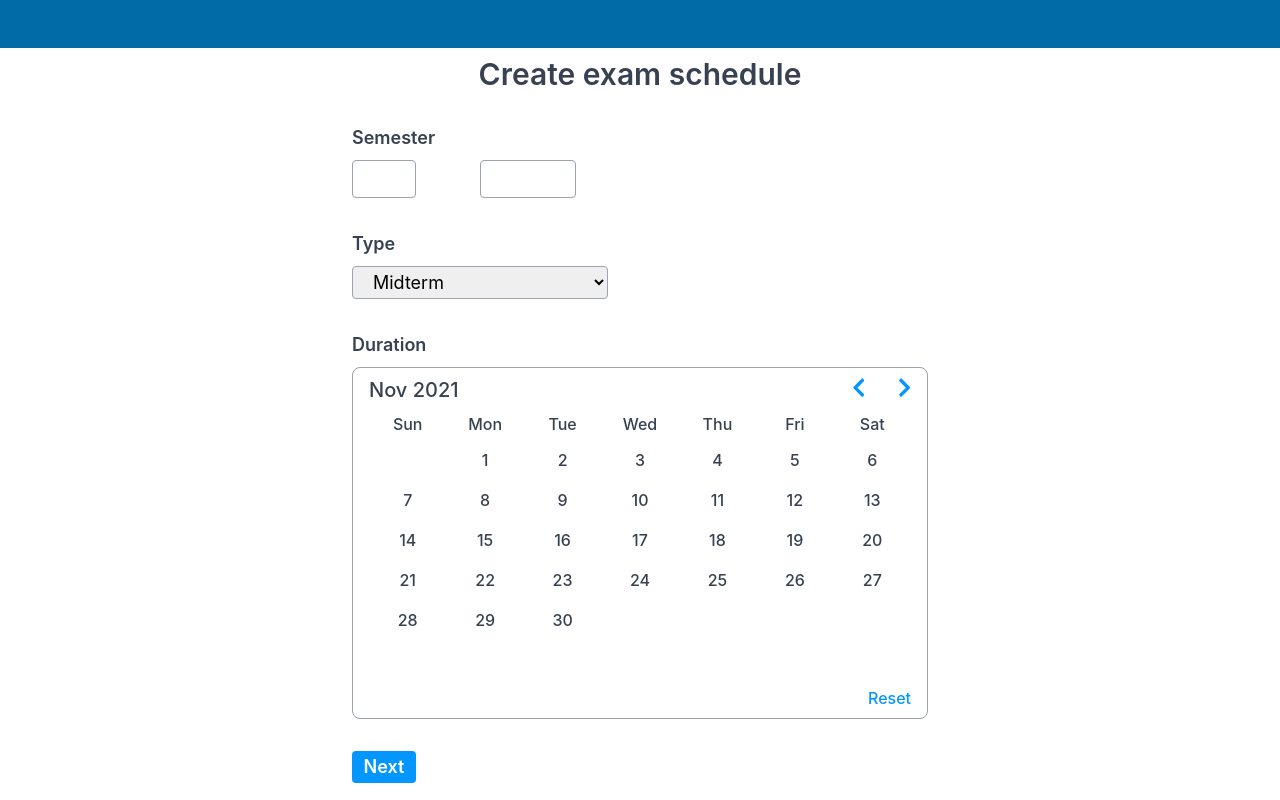
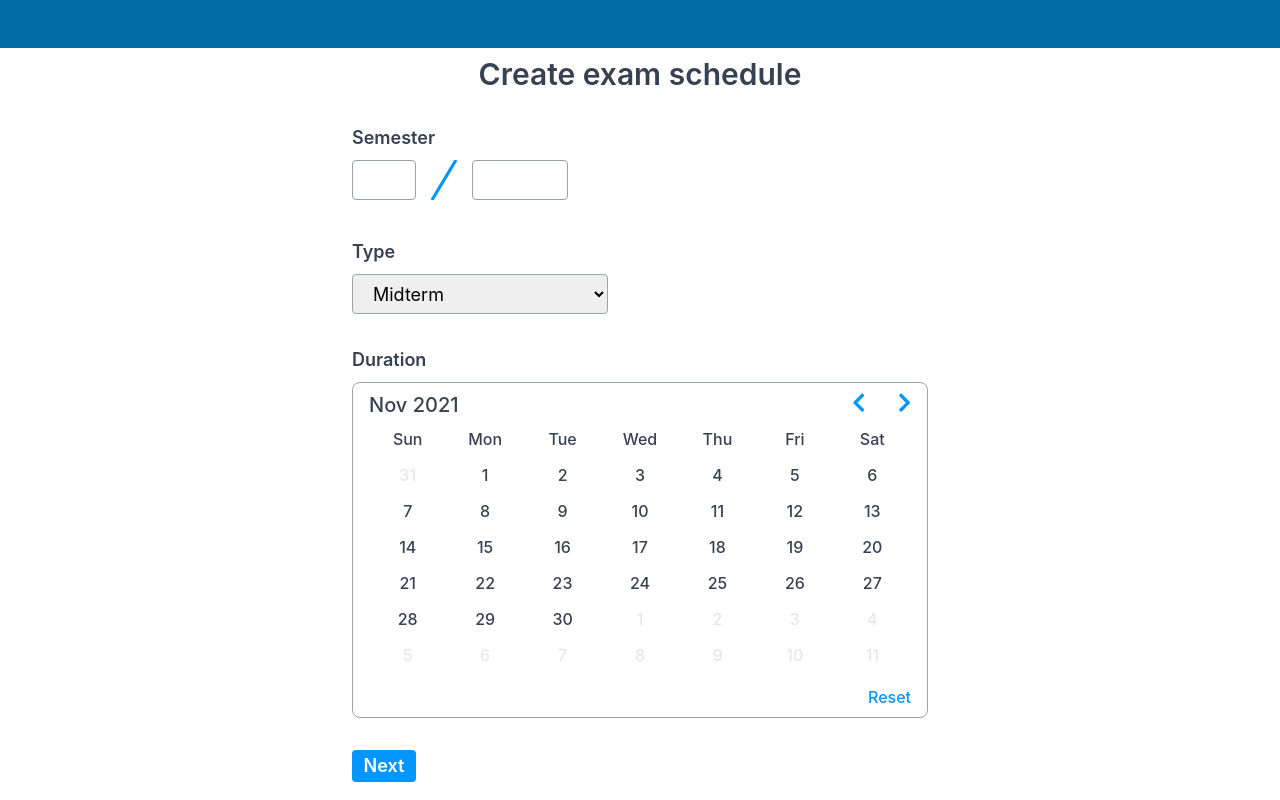
Before and after one commit to BevilKunG/project-exam-scheduling-frontend, a Next.js app: page /schedules/new in a window 1280 px wide. Built offline with nearby package versions, Linux system fonts and the light colour scheme.

Commit message:
refactor DayButton props in DatePicker

```diff
--- a/src/components/DatePicker.tsx
+++ b/src/components/DatePicker.tsx
@@ -71,28 +71,41 @@ function WeekDay() {
 function Day() {
   const {state, dispatch} = useDatePicker()
   const days = [
-    ...calculateBlankDays(state.current),
+    ...calculatePrevMonthDays(state.current),
     ...calculateDays(state.current),
+    ...calculateNextMonthDays(state.current),
   ]
 
-  function calculateBlankDays(iso: string) {
+  function calculatePrevMonthDays(iso: string) {
     const firstWeekDay = DateTime.fromISO(iso).startOf('month').weekday % 7
+    const prevMonth = DateTime.fromISO(iso).minus({months: 1})
+    const finalDateOfPrevMonth = DateTime.fromISO(`${prevMonth.toFormat('yyyy-MM')}-${prevMonth.daysInMonth}`)
+    const days = Array.from(Array(firstWeekDay).keys()).map((i) => {
+      const date = finalDateOfPrevMonth.minus({day: i}).toISODate()
+      return {
+        key: `prev-${date}`,
+        active: state.dates.includes(date),
+        disabled: true,
+        onClick: undefined,
+        day: DateTime.fromISO(date).toFormat('d'),
+      }
+    }).reverse()
 
-    const blanks = []
-    for (let i = 0; i < firstWeekDay; i++)
-      blanks.push(<div key={`blank-${i}`} />)
-
-    return blanks
+    return days
   }
 
   function calculateDays(iso: string) {
     const daysInMonth = DateTime.fromISO(iso).daysInMonth
-
-    const days = []
-    for (let i = 1; i <= daysInMonth; i++) {
-      const date = `${state.current}-${i < 10 ? '0' : ''}${i}`
+    const days = Array.from(Array(daysInMonth).keys())
+      .map((i) => i+1)
+      .map((d) => {
+        const date = DateTime.fromISO(iso).set({day: d}).toISODate()
         const isPicked = state.dates.includes(date)
-      const onDayButtonClick = () => {
+        return {
+          key: `day-button-${date}`,
+          active: isPicked,
+          disabled: false,
+          onClick: () => {
             const type = isPicked ? DatePickerActionType.Unpick : DatePickerActionType.Pick
             dispatch({
               type,
@@ -100,42 +113,67 @@ function Day() {
                 date
               }
             })
+          },
+          day: d,
+        }
+      })
+
+    return days
   }
 
-      days.push(
-        <div
-          key={`day-button-${date}`}
-          className="mx-auto">
-          <DayButton
-            isPicked={isPicked}
-            onClick={onDayButtonClick}
-            className="w-8 h-8 text-base font-medium text-gray-700 cursor-pointer">
-            {i}
-          </DayButton>
-        </div>
-      )
+  function calculateNextMonthDays(iso: string) {
+    const firstWeekDay = DateTime.fromISO(iso).startOf('month').weekday % 7
+    const daysInMonth = DateTime.fromISO(iso).daysInMonth
+    const firstDateOfNextMonth = DateTime.fromISO(iso).plus({months: 1}).set({day: 1})
+    const days = Array.from(Array(42 - firstWeekDay - daysInMonth).keys()).map((i) => {
+      const date = firstDateOfNextMonth.plus({day: i}).toISODate()
+      return {
+        key: `next-${date}`,
+        active: state.dates.includes(date),
+        disabled: true,
+        onClick: undefined,
+        day: DateTime.fromISO(date).toFormat('d'),
       }
+    })
 
     return days
   }
 
   return (
-    <div className="grid grid-cols-7 gap-y-2">
-      {days}
+    <div className="grid grid-cols-7 gap-y-1">
+      {days.map(({key, day, ...dayButtonProp}) => (
+        <DayButton
+          key={key}
+          {...dayButtonProp}
+          className="w-8 h-8 text-base font-medium text-gray-200 mx-auto">
+          {day}
+        </DayButton>
+      ))}
     </div>
   )
 }
 
 interface DayButtonProps {
-  isPicked: boolean
+  active?: boolean
+  disabled?: boolean
 }
 
 const DayButton = styled.button<DayButtonProps>`
-  ${({isPicked}) => isPicked && `
+  ${({active, disabled}) => {
+    if (active) {
+      return disabled ? `
+        background: rgb(229 231 235);
+        color: white;
+        border-radius: 9999px;
+      ` : `
         background: #53DD6C;
         color: white;
         border-radius: 9999px;
-  `}
+      `
+    } else {
+      return disabled ? 'color: rgb(229 231 235);' : 'color: rgb(55 65 81);'
+    }
+  }}
 `
 
 function ResetButton() {
--- a/src/pages/schedules/new.tsx
+++ b/src/pages/schedules/new.tsx
@@ -1,6 +1,7 @@
 import {FontAwesomeIcon} from '@fortawesome/react-fontawesome'
 import {faDownload} from '@fortawesome/free-solid-svg-icons'
 import {NextPage} from 'next'
+import Image from 'next/image'
 import {DatePicker, Layout} from '../../components'
 import useForm, {FormActionType, FormProvider, FormStep} from '../../hooks/useForm'
 import styles from '../../styles/ScheduleFormPage.module.sass'
@@ -38,15 +39,24 @@ function FirstForm() {
     <div className={styles.form}>
       <div className="my-8">
         <label className="block text-lg font-semibold text-gray-700">Semester</label>
-        <div className="mt-2">
+        <div className="flex mt-2">
           <input
             type="text"
-            className="w-16 px-4 py-1 text-lg border border-gray-400 rounded mr-16"
+            className="w-16 h-10 px-4 py-1 text-lg border border-gray-400 rounded"
             maxLength={1}
             />
+
+            <div className="mx-2">
+              <Image
+                src="/diagonal-line.svg"
+                alt=""
+                width={40}
+                height={40} />
+            </div>
+
           <input
             type="text"
-            className="w-24 px-4 py-1 text-lg border border-gray-400 rounded"
+            className="w-24 h-10 px-4 py-1 text-lg border border-gray-400 rounded"
             maxLength={4}
             />
         </div>
@@ -55,7 +65,7 @@ function FirstForm() {
       <div className="my-8">
         <label className="block text-lg font-semibold text-gray-700">Type</label>
         <div className="mt-2">
-          <select className="w-64 px-4 py-1 text-lg border border-gray-400 rounded">
+          <select className="w-64 h-10 px-4 py-1 text-lg border border-gray-400 rounded">
             <option value="MIDTERM">Midterm</option>
             <option value="FINAL">Final</option>
           </select>
--- a/src/styles/datepicker.module.sass
+++ b/src/styles/datepicker.module.sass
@@ -1,5 +1,5 @@
 .container
-  height: 22rem
+  height: 21rem
 
 button.reset
   color: #0496FF
```
Also changed, not shown: public/diagonal-line.svg (added). Lines whose indentation alone changed are shown as unchanged.
